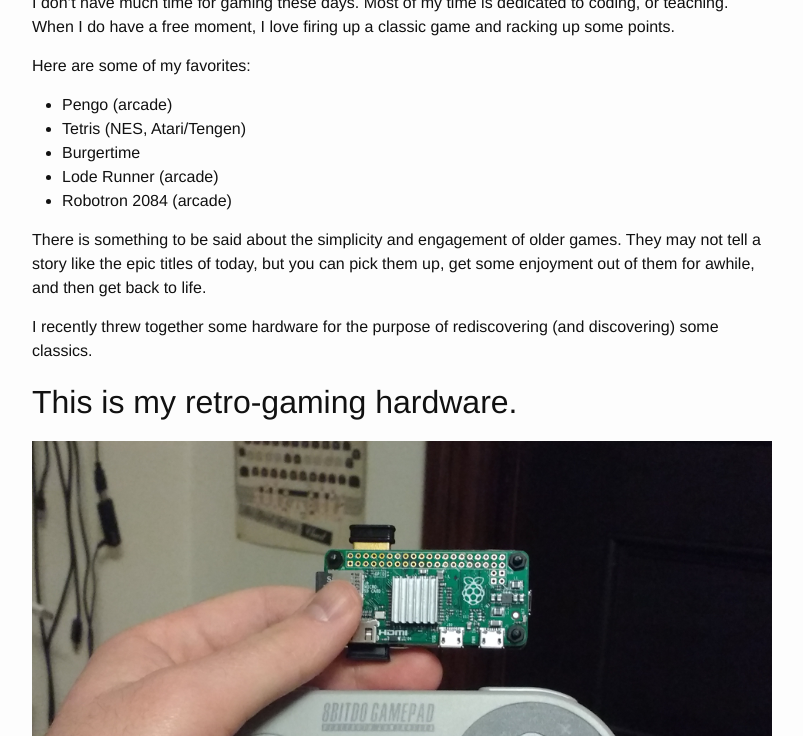
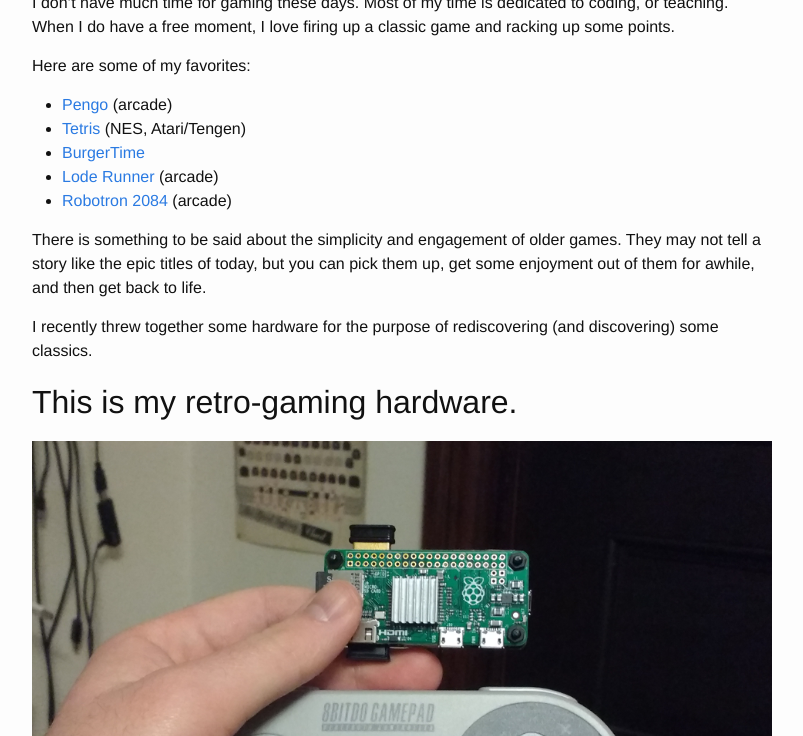
Before and after one commit to radavis/radavis.github.io, a Jekyll site: the page built from _posts/2016-05-07-retropie-on-the-zero.markdown, in a window 1280 px wide and 900 px high, scrolled down 360 px, cut to the strip 164-900 px from the top of the window. Shown: the whole strip, without its empty margins (238-1041 px from the left). Built offline with Jekyll 4.4.1, drawn with Linux system fonts in a browser that asks for light colours; some of the changed lines change nothing that is shown; some of the changed text lies outside the part shown.

Commit message:
add links

```diff
--- a/_posts/2016-05-07-retropie-on-the-zero.markdown
+++ b/_posts/2016-05-07-retropie-on-the-zero.markdown
@@ -11,11 +11,11 @@
 
 Here are some of my favorites:
 
-* Pengo (arcade)
-* Tetris (NES, Atari/Tengen)
-* Burgertime
-* Lode Runner (arcade)
-* Robotron 2084 (arcade)
+* [Pengo](http://www.arcade-museum.com/game_detail.php?game_id=8989) (arcade)
+* [Tetris](https://en.wikipedia.org/wiki/Tetris_(Atari)) (NES, Atari/Tengen)
+* [BurgerTime](http://www.classicgaming.cc/classics/burgertime/)
+* [Lode Runner](https://en.wikipedia.org/wiki/Lode_Runner) (arcade)
+* [Robotron 2084](https://en.wikipedia.org/wiki/Robotron:_2084) (arcade)
 
 There is something to be said about the simplicity and engagement of older games. They may not tell a story like the epic titles of today, but you can pick them up, get some enjoyment out of them for awhile, and then get back to life.
 
@@ -52,9 +52,9 @@
 
 Here are my notes:
 
-![retro-pie splash screen](/assets/retro-pie-darkgrey.png)
+## Setting Up EmulationStation/RetroPie on a PiZero
 
-## Setting Up EmulationStation/RetroPie on a PiZero
+![retro-pie splash screen](/assets/retro-pie-darkgrey.png)s
 
 ### Installation (on OS X)
 
@@ -190,7 +190,7 @@
 ### Resources
 
 * [MAME ROMs on archive.org](https://archive.org/details/messmame)
-* [ROMs](http://www.emuparadise.me/Complete_ROM_Sets_(Full_Sets_in_One_File)_ROMs/List-All-Titles/37)
+* [Full romsets on EmuParadise](http://www.emuparadise.me/Complete_ROM_Sets_(Full_Sets_in_One_File)_ROMs/List-All-Titles/37)
 
 ## Wrap Up
 
```
